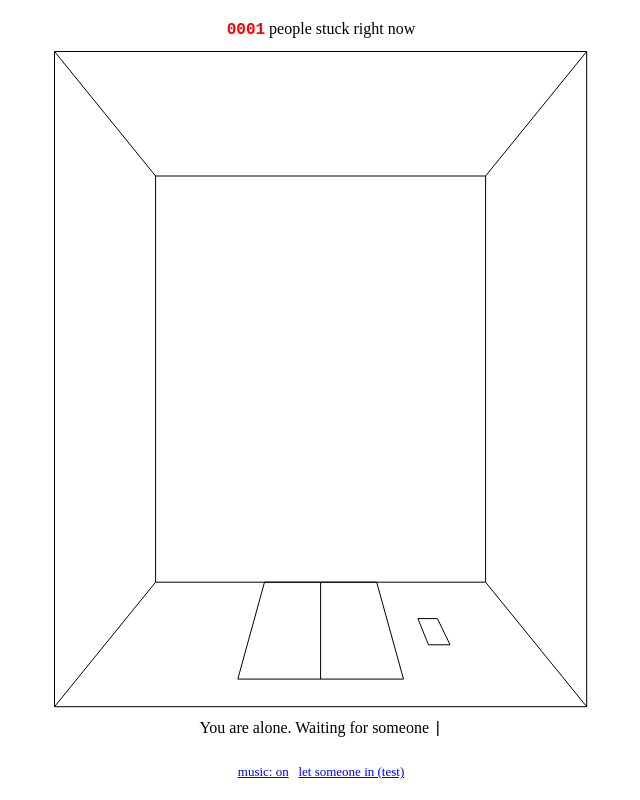
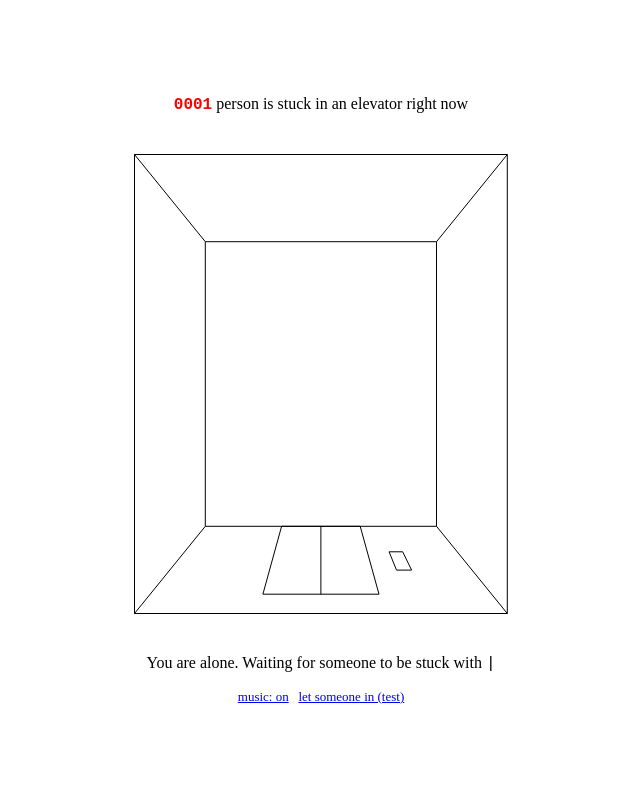
Before and after one commit to sad-ape/sam-peitz.com, a plain HTML site: page elevator/index.html in a window 1280 px wide. Shown: the whole page, without its empty margins (319-959 px from the left). Drawn offline with Linux system fonts and the light colour scheme.

Commit message:
Update a page

```diff
--- a/elevator/index.html
+++ b/elevator/index.html
@@ -14,7 +14,8 @@
          text-align: center; cursor: text; touch-action: manipulation;
          display: flex; flex-direction: column; justify-content: center;   /* everything in the middle of the window */
          min-height: calc(100vh - 16px); min-height: calc(100dvh - 16px); }
-  p { margin: 12px 0; }
+  p { margin: 0; }
+  .say { margin-bottom: 14px; }
   a { color: #0000EE; cursor: pointer; }
   a:active { color: #FF0000; }
   small { font-size: 13px; }
@@ -24,7 +25,7 @@
   @keyframes blink { 50% { visibility: hidden; } }
   /* the elevator seen from above: the floor in the middle, the four walls
      going out to their tops, drawn in plain lines */
-  .car { position: relative; margin: 0 auto; -webkit-user-select: none; user-select: none; -webkit-tap-highlight-color: transparent; }
+  .car { position: relative; margin: 40px auto; -webkit-user-select: none; user-select: none; -webkit-tap-highlight-color: transparent; }
   .car svg { position: absolute; left: 0; top: 0; width: 100%; height: 100%; overflow: visible; pointer-events: none; }
   .car path { fill: none; stroke: #000; stroke-width: 1px; stroke-linejoin: round; }
   .car path.hit { fill: transparent; stroke: none; pointer-events: all; cursor: pointer; }
@@ -42,13 +43,14 @@
 </style>
 </head>
 <body>
-<p><span class="count">0001</span> people stuck right now</p>
+<p><span class="count">0001</span> <span class="who">person is</span> stuck in an elevator right now</p>
 <div class="car"><svg aria-hidden="true"></svg><div class="floor"><textarea class="keys" aria-label="Write in the elevator" autocomplete="off" autocorrect="off" autocapitalize="off" spellcheck="false"></textarea></div></div>
 <p class="say"></p>
 <p><small><a href="#" class="music">music: on</a> &nbsp; <a href="#" class="test">let someone in (test)</a></small></p>
 <script>
 const COLS = 26, ROWS = 16;   // the floor, in letters
 const S = 0.62;               // the floor's size against the walls' tops: how far down you look
+const MAX_H = 460;            // px: the elevator's tallest, so it stays small on a big screen
 const LIFE = 3500;            // ms a letter stays before it blurs away (1.5 s more)
 const $ = s => document.querySelector(s);
 const car = $('.car'), svg = $('.car svg'), floor = $('.floor'), keys = $('.keys'), say = $('.say');
@@ -70,7 +72,8 @@ function draw(W, H) {
     + `<path class="hit panel" d="${onFront(.21, .34, .15, .95)}"/>`;
 }
 
-// As big as fits: the window's width, and the whole page in its height
+// As big as fits, with room at the sides, never taller than MAX_H, and the
+// whole page in the window's height
 let cw, lh;
 function fit() {
   const probe = Object.assign(document.createElement('span'), { textContent: 'M'.repeat(10) });
@@ -86,7 +89,7 @@ function fit() {
     car.style.setProperty('--lh', lh + 'px');
     draw(W, H);
   };
-  const fs = Math.min(26, (document.documentElement.clientWidth - 16) * S / (COLS * ratio));
+  const fs = Math.min((document.documentElement.clientWidth - 48) * S / (COLS * ratio), MAX_H * S / (ROWS * 1.2));
   size(fs);
   const over = document.documentElement.scrollHeight - innerHeight;   // then smaller till the page fits the window's height
   if (over > 0) size(Math.max(10, fs - over * S / (ROWS * 1.2)));
@@ -124,7 +127,7 @@ setInterval(() => { spin.textContent = '|/-\\'[spinFrame++ % 4]; }, 150);
 function status() {
   say.className = 'say';
   if (together) say.textContent = 'Someone is stuck in here with you.';
-  else { say.textContent = 'You are alone. Waiting for someone '; say.append(spin); }
+  else { say.textContent = 'You are alone. Waiting for someone to be stuck with '; say.append(spin); }
 }
 function tell(text, flash) {
   clearTimeout(sayTimer);
@@ -134,7 +137,7 @@ function tell(text, flash) {
   sayTimer = setTimeout(status, 3500);
 }
 status();
-const setCount = n => { $('.count').textContent = String(n).padStart(4, '0'); };
+const setCount = n => { $('.count').textContent = String(n).padStart(4, '0'); $('.who').textContent = n === 1 ? 'person is' : 'people are'; };
 
 // The other side. For now a stand-in (below); real people come with the
 // multiplayer step, sending the same three things: where you stand, a
```
